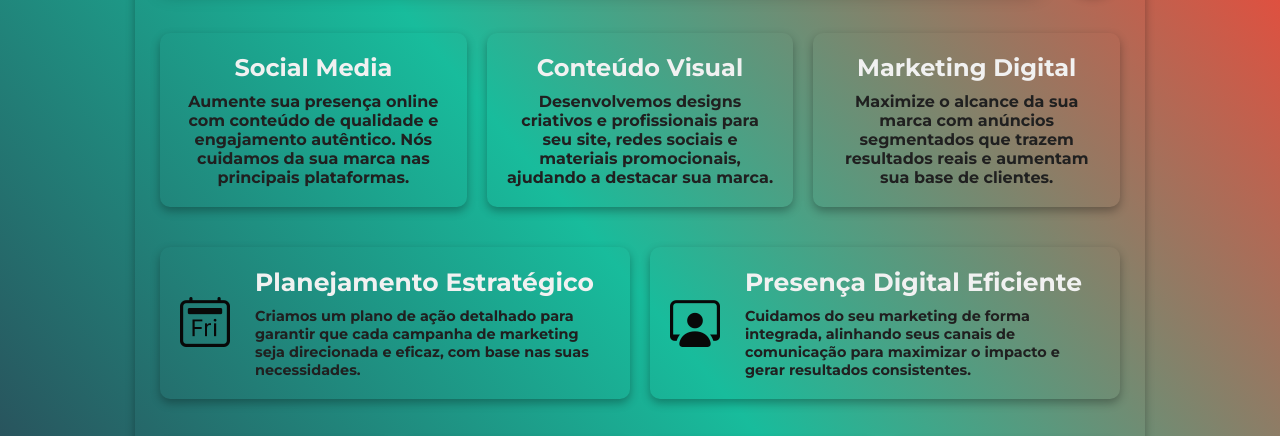
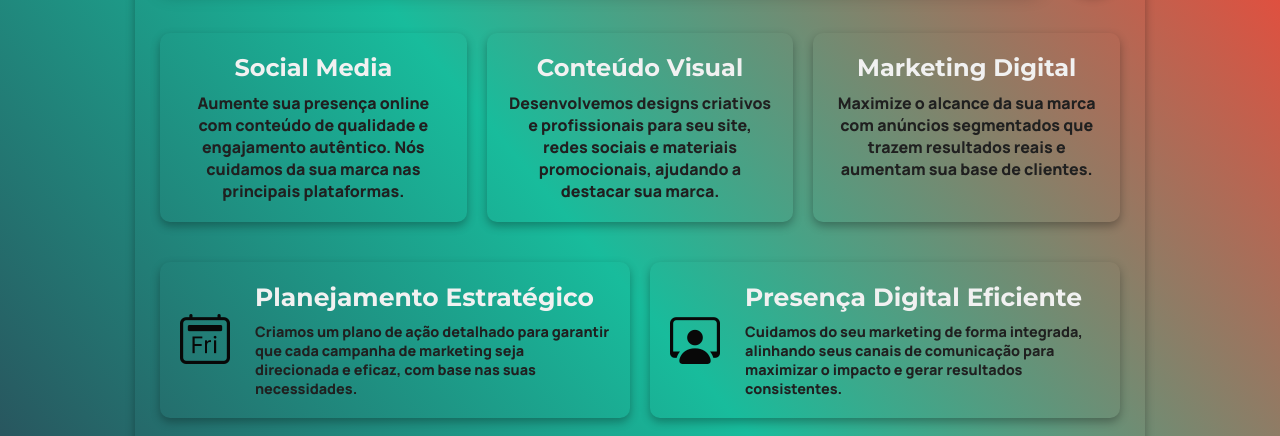
Before and after one commit to ArthurNogueiira/estudo_navbar, a plain HTML site: page index.html in a window 1280 px wide. Shown: the part 318-754 px from the top of the page. Drawn offline with nearby package versions, Linux system fonts and the light colour scheme.

Commit message:
Update style.css

```diff
--- a/style.css
+++ b/style.css
@@ -146,6 +146,11 @@ header {
     flex: 1;
 }
 
+.card p {
+    font-family: "Manrope", sans-serif;
+    font-weight: 600;
+}
+
 .card h3 {
     font-size: 1.5rem;
     color: #f1f1f1;
@@ -156,6 +161,11 @@ header {
     text-align: center;
     font-size: 1rem;
     color: #202020;
+}
+
+.title p {
+    font-family: "Manrope", sans-serif;
+    font-weight: 600;
 }
 
 .information_card {
@@ -259,7 +269,8 @@ footer p {
     margin: 0;
 }
 
-.about-page .info .bi-graph-up-arrow, .bi-pc-display-horizontal{
+.about-page .info .bi-graph-up-arrow,
+.bi-pc-display-horizontal {
     order: 2;
 }
 
@@ -272,6 +283,7 @@ footer p {
     font-size: 13px;
     text-align: justify;
 }
+
 /* Responsivo */
 
 @media screen and (max-width: 768px) {
@@ -310,7 +322,9 @@ footer p {
         flex-direction: column;
     }
 
-    .cards_container, .information_card, .info-section {
+    .cards_container,
+    .information_card,
+    .info-section {
         flex-direction: column;
         gap: 20px;
     }
```
